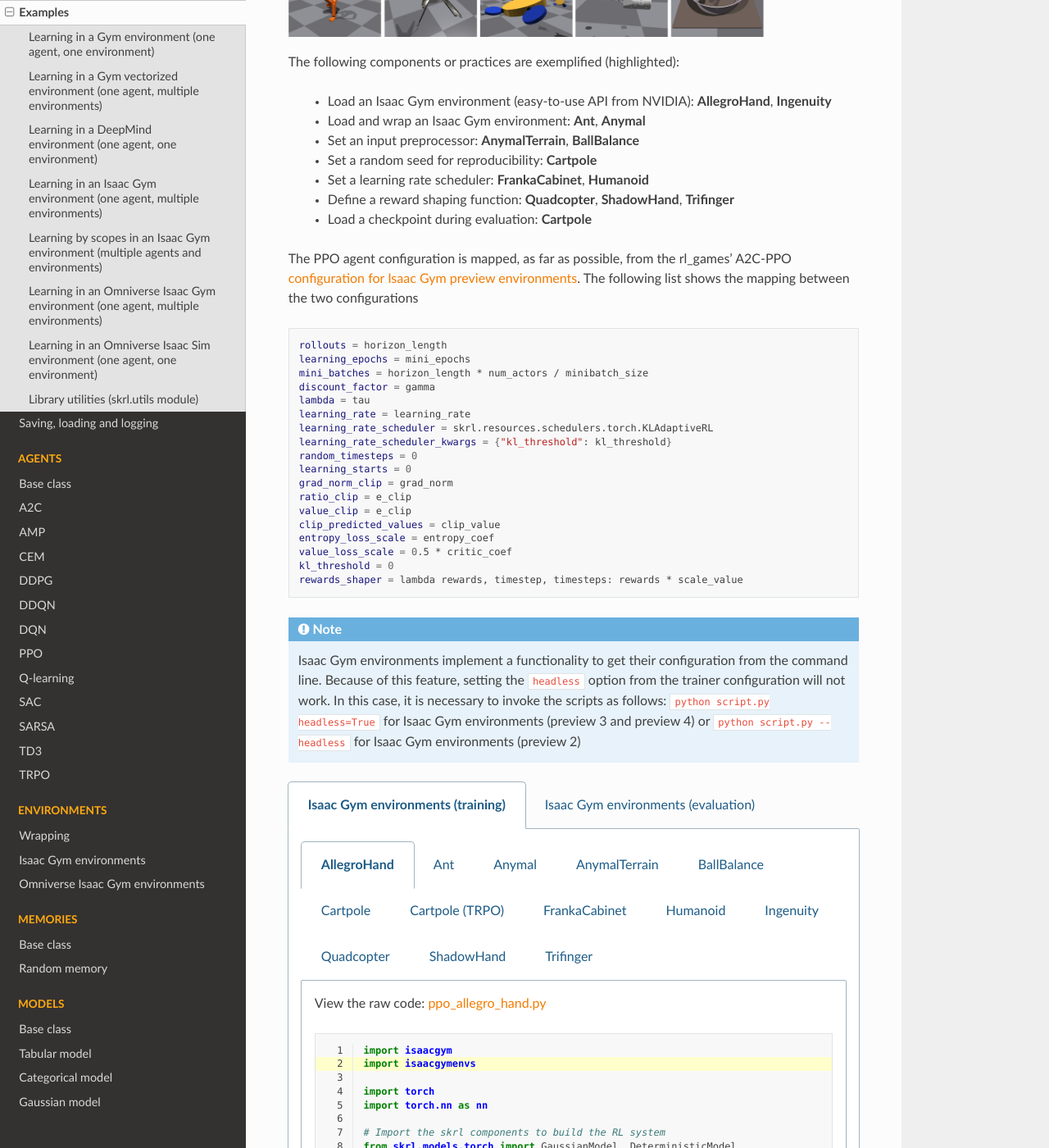
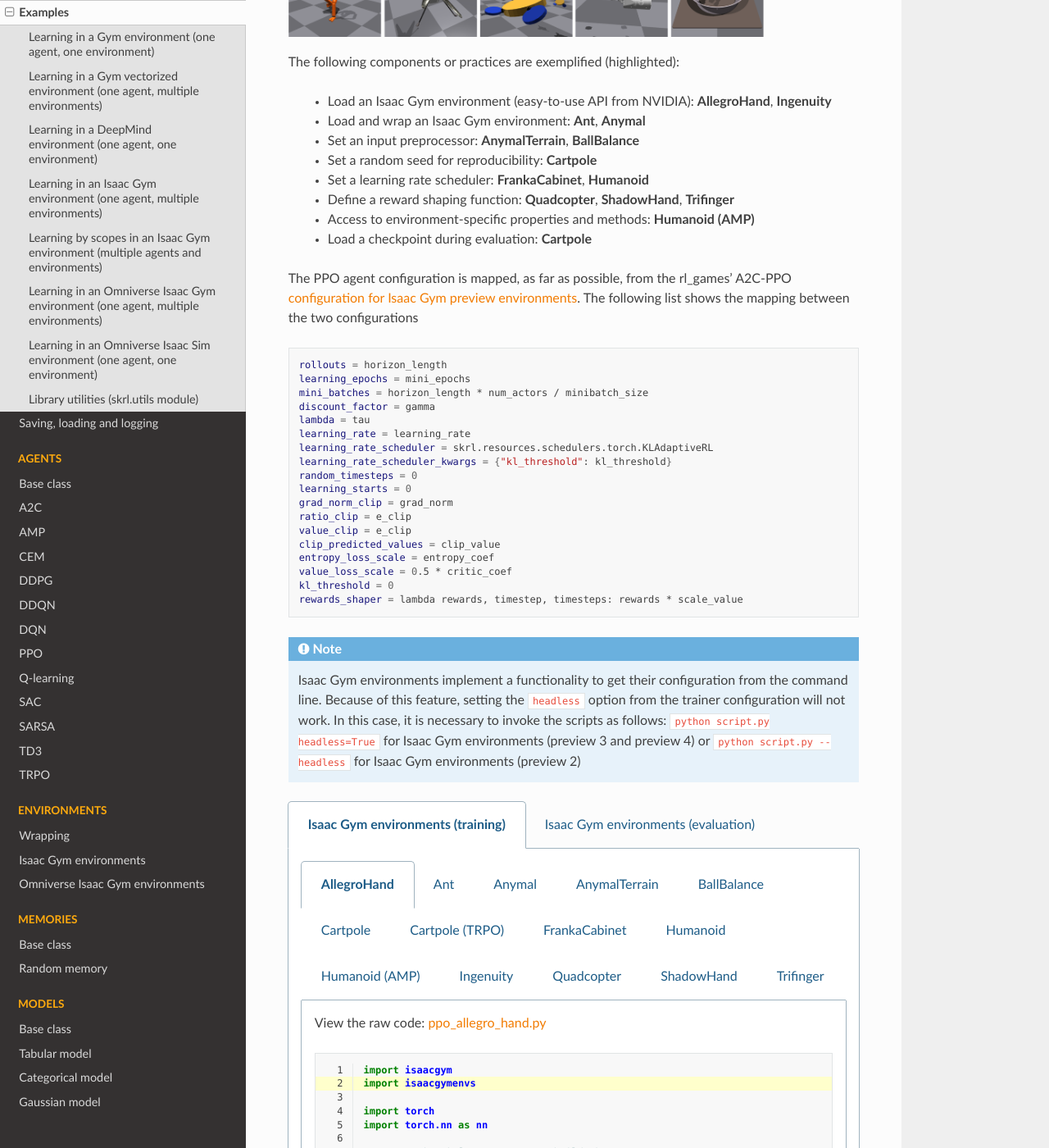
Before and after one commit to Toni-SM/skrl, a Sphinx documentation site: the page built from docs/source/intro/examples.rst, in a window 1280 px wide and 1400 px high, scrolled down 8156 px. Shown: the whole window at 82% size. Built offline with Sphinx 7.4.7 and the Read the Docs theme 2.0.0, drawn with Linux system fonts in a browser that asks for light colours; some of the changed lines change nothing that is shown.

Commit message:
Add AMP example to docs

```diff
--- /dev/null
+++ b/docs/source/examples/isaacgym/amp_humanoid.py
@@ -0,0 +1,143 @@
+import isaacgym
+
+import torch
+import torch.nn as nn
+
+# Import the skrl components to build the RL system
+from skrl.models.torch import GaussianModel, DeterministicModel
+from skrl.memories.torch import RandomMemory
+from skrl.agents.torch.amp import AMP, AMP_DEFAULT_CONFIG
+from skrl.resources.preprocessors.torch import RunningStandardScaler
+from skrl.trainers.torch import SequentialTrainer
+from skrl.envs.torch import wrap_env
+from skrl.envs.torch import load_isaacgym_env_preview4
+from skrl.utils import set_seed
+
+
+# set the seed for reproducibility
+set_seed(42)
+
+
+# Define the models (stochastic and deterministic models) for the agent using helper classes.
+# - Policy: takes as input the environment's observation/state and returns an action
+# - Value: takes the state as input and provides a value to guide the policy
+# - Discriminator: differentiate between police-generated behaviors and behaviors from the motion dataset
+class Policy(GaussianModel):
+    def __init__(self, observation_space, action_space, device, clip_actions=False,
+                 clip_log_std=True, min_log_std=-20, max_log_std=2):
+        super().__init__(observation_space, action_space, device, clip_actions,
+                         clip_log_std, min_log_std, max_log_std)
+
+        self.net = nn.Sequential(nn.Linear(self.num_observations, 1024),
+                                 nn.ReLU(),
+                                 nn.Linear(1024, 512),
+                                 nn.ReLU(),
+                                 nn.Linear(512, self.num_actions))
+
+        # set a fixed log standard deviation for the policy
+        self.log_std_parameter = nn.Parameter(torch.full((self.num_actions,), fill_value=-2.9), requires_grad=False)
+
+    def compute(self, states, taken_actions):
+        return torch.tanh(self.net(states)), self.log_std_parameter
+
+class Value(DeterministicModel):
+    def __init__(self, observation_space, action_space, device, clip_actions=False):
+        super().__init__(observation_space, action_space, device, clip_actions)
+
+        self.net = nn.Sequential(nn.Linear(self.num_observations, 1024),
+                                 nn.ReLU(),
+                                 nn.Linear(1024, 512),
+                                 nn.ReLU(),
+                                 nn.Linear(512, 1))
+
+    def compute(self, states, taken_actions):
+        return self.net(states)
+
+class Discriminator(DeterministicModel):
+    def __init__(self, observation_space, action_space, device, clip_actions=False):
+        super().__init__(observation_space, action_space, device, clip_actions)
+
+        self.net = nn.Sequential(nn.Linear(self.num_observations, 1024),
+                                 nn.ReLU(),
+                                 nn.Linear(1024, 512),
+                                 nn.ReLU(),
+                                 nn.Linear(512, 1))
+
+    def compute(self, states, taken_actions):
+        return self.net(states)
+
+
+# Load and wrap the Isaac Gym environment
+env = load_isaacgym_env_preview4(task_name="HumanoidAMP")   # preview 3 and 4 use the same loader
+env = wrap_env(env)
+
+device = env.device
+
+
+# Instantiate a RandomMemory as rollout buffer (any memory can be used for this)
+memory = RandomMemory(memory_size=16, num_envs=env.num_envs, device=device)
+
+
+# Instantiate the agent's models (function approximators).
+# AMP requires 3 models, visit its documentation for more details
+# https://skrl.readthedocs.io/en/latest/modules/skrl.agents.amp.html#spaces-and-models
+models_amp = {"policy": Policy(env.observation_space, env.action_space, device),
+              "value": Value(env.observation_space, env.action_space, device),
+              "discriminator": Discriminator(env.amp_observation_space, env.action_space, device)}
+
+
+# Configure and instantiate the agent.
+# Only modify some of the default configuration, visit its documentation to see all the options
+# https://skrl.readthedocs.io/en/latest/modules/skrl.agents.amp.html#configuration-and-hyperparameters
+cfg_amp = AMP_DEFAULT_CONFIG.copy()
+cfg_amp["rollouts"] = 16
+cfg_amp["learning_epochs"] = 6
+cfg_amp["mini_batches"] = 2  # 16 * 4096 / 32768
+cfg_amp["discount_factor"] = 0.99
+cfg_amp["lambda"] = 0.95
+cfg_amp["learning_rate"] = 5e-5
+cfg_amp["random_timesteps"] = 0
+cfg_amp["learning_starts"] = 0
+cfg_amp["grad_norm_clip"] = 0.0
+cfg_amp["ratio_clip"] = 0.2
+cfg_amp["value_clip"] = 0.2
+cfg_amp["clip_predicted_values"] = False
+cfg_amp["entropy_loss_scale"] = 0.0
+cfg_amp["value_loss_scale"] = 2.5
+cfg_amp["discriminator_loss_scale"] = 5.0
+cfg_amp["amp_batch_size"] = 512
+cfg_amp["task_reward_weight"] = 0.0
+cfg_amp["style_reward_weight"] = 1.0
+cfg_amp["discriminator_reward_scale"] = 2
+cfg_amp["discriminator_logit_regularization_scale"] = 0.05
+cfg_amp["discriminator_gradient_penalty_scale"] = 5
+cfg_amp["discriminator_weight_decay_scale"] = 0.0001
+cfg_amp["state_preprocessor"] = RunningStandardScaler
+cfg_amp["state_preprocessor_kwargs"] = {"size": env.observation_space, "device": device}
+cfg_amp["value_preprocessor"] = RunningStandardScaler
+cfg_amp["value_preprocessor_kwargs"] = {"size": 1, "device": device}
+cfg_amp["amp_state_preprocessor"] = RunningStandardScaler
+cfg_amp["amp_state_preprocessor_kwargs"] = {"size": env.amp_observation_space, "device": device}
+# logging to TensorBoard and write checkpoints each 16 and 4000 timesteps respectively
+cfg_amp["experiment"]["write_interval"] = 160
+cfg_amp["experiment"]["checkpoint_interval"] = 4000
+
+agent = AMP(models=models_amp,
+            memory=memory,
+            cfg=cfg_amp,
+            observation_space=env.observation_space,
+            action_space=env.action_space,
+            device=device,
+            amp_observation_space=env.amp_observation_space,
+            motion_dataset=RandomMemory(memory_size=200000, device=device),
+            reply_buffer=RandomMemory(memory_size=1000000, device=device),
+            collect_reference_motions=lambda num_samples: env.fetch_amp_obs_demo(num_samples),
+            collect_observation=lambda: env.reset_done()[0]["obs"])
+
+
+# Configure and instantiate the RL trainer
+cfg_trainer = {"timesteps": 80000, "headless": True}
+trainer = SequentialTrainer(cfg=cfg_trainer, env=env, agents=agent)
+
+# start training
+trainer.train()
--- a/docs/source/intro/examples.rst
+++ b/docs/source/intro/examples.rst
@@ -273,6 +273,7 @@
     - Set a random seed for reproducibility: **Cartpole**
     - Set a learning rate scheduler: **FrankaCabinet**, **Humanoid**
     - Define a reward shaping function: **Quadcopter**, **ShadowHand**, **Trifinger**
+    - Access to environment-specific properties and methods: **Humanoid (AMP)**
     - Load a checkpoint during evaluation: **Cartpole**
 
 The PPO agent configuration is mapped, as far as possible, from the rl_games' A2C-PPO `configuration for Isaac Gym preview environments <https://github.com/NVIDIA-Omniverse/IsaacGymEnvs/tree/main/isaacgymenvs/cfg/train>`_. The following list shows the mapping between the two configurations
@@ -388,6 +389,15 @@
                     :language: python
                     :linenos:
                     :emphasize-lines: 10, 97-98
+
+            .. tab:: Humanoid (AMP)
+
+                View the raw code: `ppo_humanoid.py <https://raw.githubusercontent.com/Toni-SM/skrl/main/docs/source/examples/isaacgym/amp_humanoid.py>`_
+
+                .. literalinclude:: ../examples/isaacgym/amp_humanoid.py
+                    :language: python
+                    :linenos:
+                    :emphasize-lines: 86, 120, 131, 134-135
 
             .. tab:: Ingenuity
 
```
